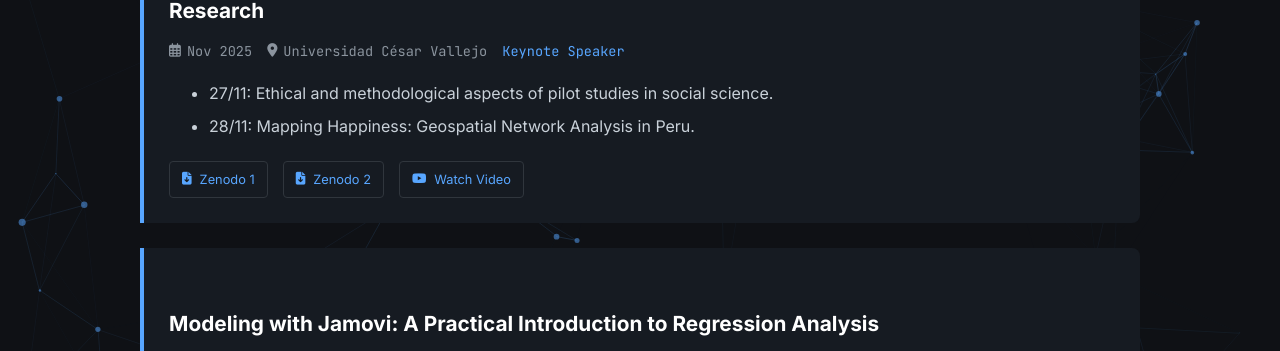
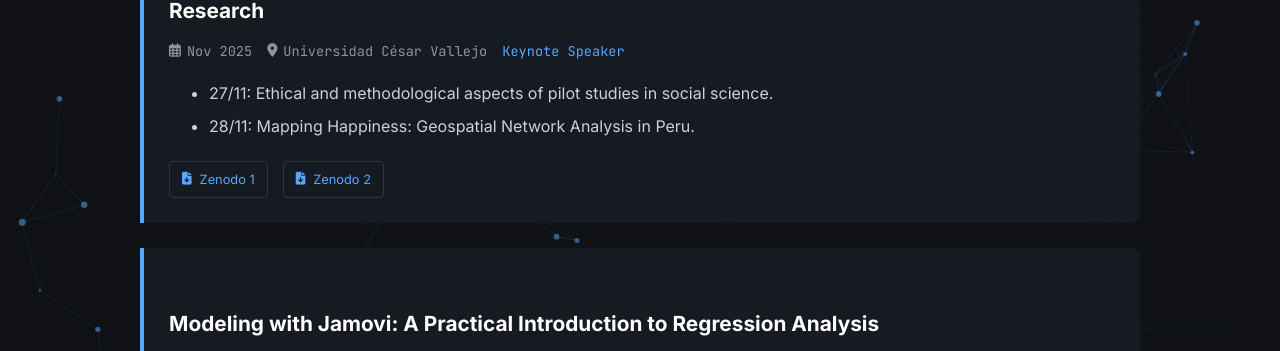
Before and after one commit to AngelGarciaODiana/AngelGarciaODiana.github.io, a Jekyll site: the page built from talks.md, in a window 1280 px wide and 900 px high, scrolled down 365 px. Shown: the part 88-439 px from the top of the window. Built offline with Jekyll 4.4.1, drawn with Linux system fonts in a browser that asks for light colours.

Commit message:
Remove YouTube link from talks.md
Removed YouTube video link from the talk section.

```diff
--- a/talks.md
+++ b/talks.md
@@ -25,10 +25,6 @@ layout: default
                 </a>
                 <a href="https://doi.org/10.5281/zenodo.17759480" target="_blank" class="talk-btn btn-zenodo">
                     <i class="fas fa-file-download"></i> Zenodo 2
-                </a>
-                <a href="https://doi.org/10.5281/zenodo.17759480" target="_blank" class="talk-btn btn-youtube">
-                    <i class="fab fa-youtube"></i>
-                    <span data-i18n="btn_watch">Watch Video</span>
                 </a>
             </div>
         </div>
```
